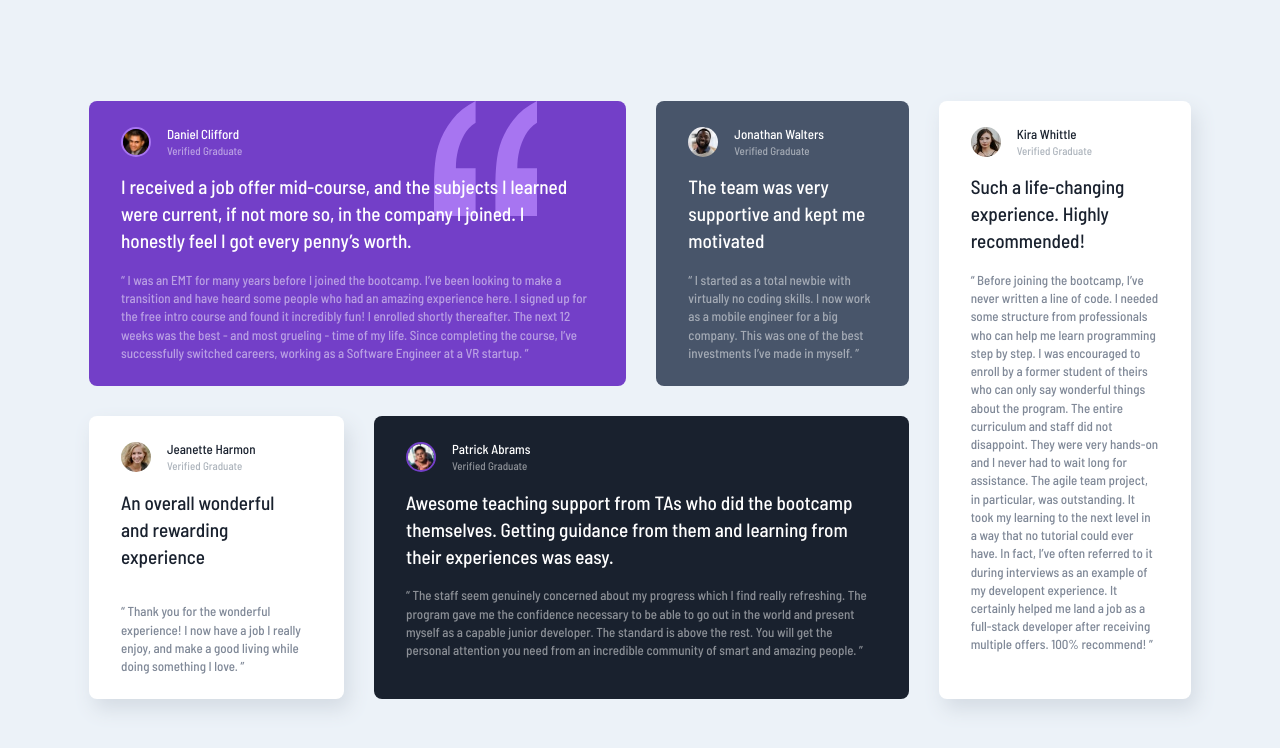
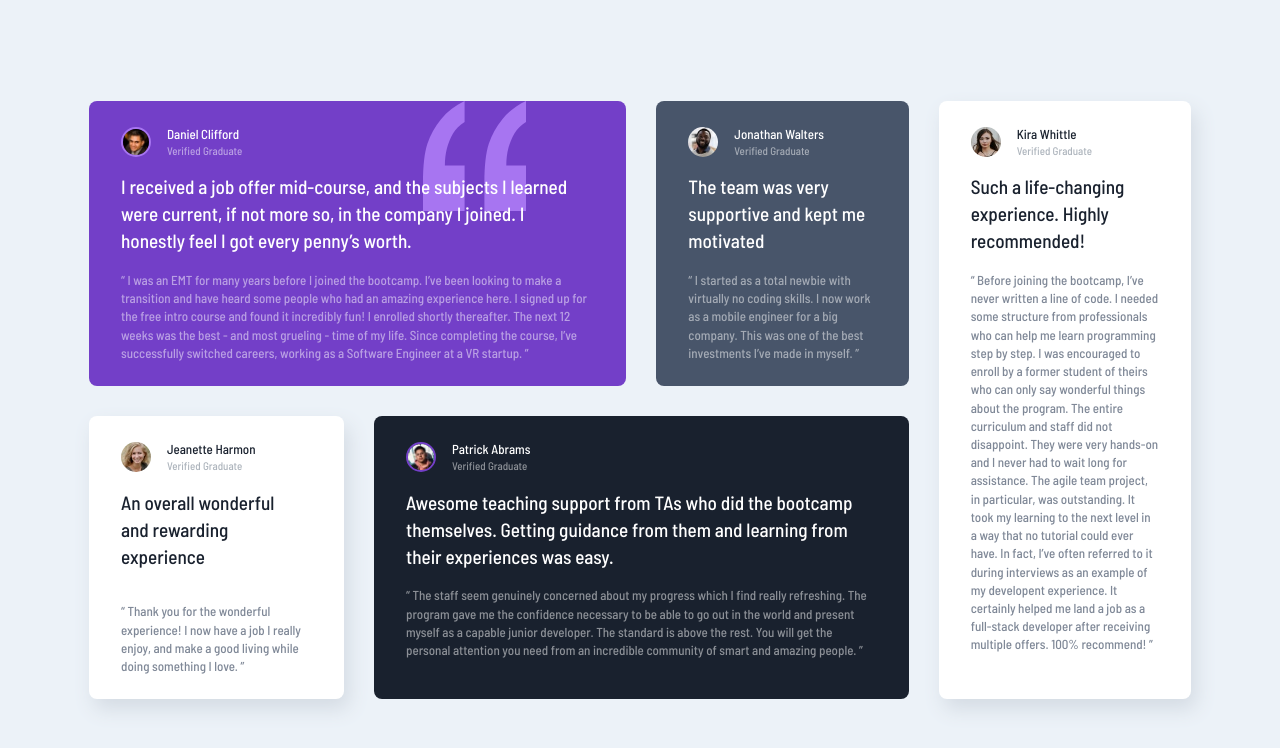
Before and after one commit to rodrigopereira21/testimonials-grid-section-main, a plain HTML site: page index.html in a window 1280 px wide. Drawn offline with Linux system fonts and the light colour scheme.

Commit message:
Update style.css

```diff
--- a/style.css
+++ b/style.css
@@ -74,6 +74,7 @@ img {
 
 /* layout */
 .wrapper {
+
     min-width: 23.438rem;
     margin-inline: auto;
     display: grid;
@@ -127,7 +128,7 @@ img {
     background: var(--primary-color-one);
     padding: 1.5rem 2rem;
     border-radius: .5rem;
-    max-width: 20.438rem;
+
 
 
 }
@@ -180,13 +181,23 @@ img {
 
 .first {
 
+    background-color: #733FC8;
+
+
+}
+
+.first {
+
     background: url(images/bg-pattern-quotation.svg);
-    background-position: 195px 0px;
-    background-size: 103px 115px;
+    background-position: 85% 0;
+
+    background-size: 103px 110px;
     background-color: #733FC8;
     background-repeat: no-repeat;
 
 }
+
+
 
 .second {
     background: var(--primary-color-two);
@@ -265,7 +276,7 @@ img {
     }
 
     .first {
-        background-position: 345px 0px;
+        background-position: 77% 0px;
     }
 
     .daniel {
```
